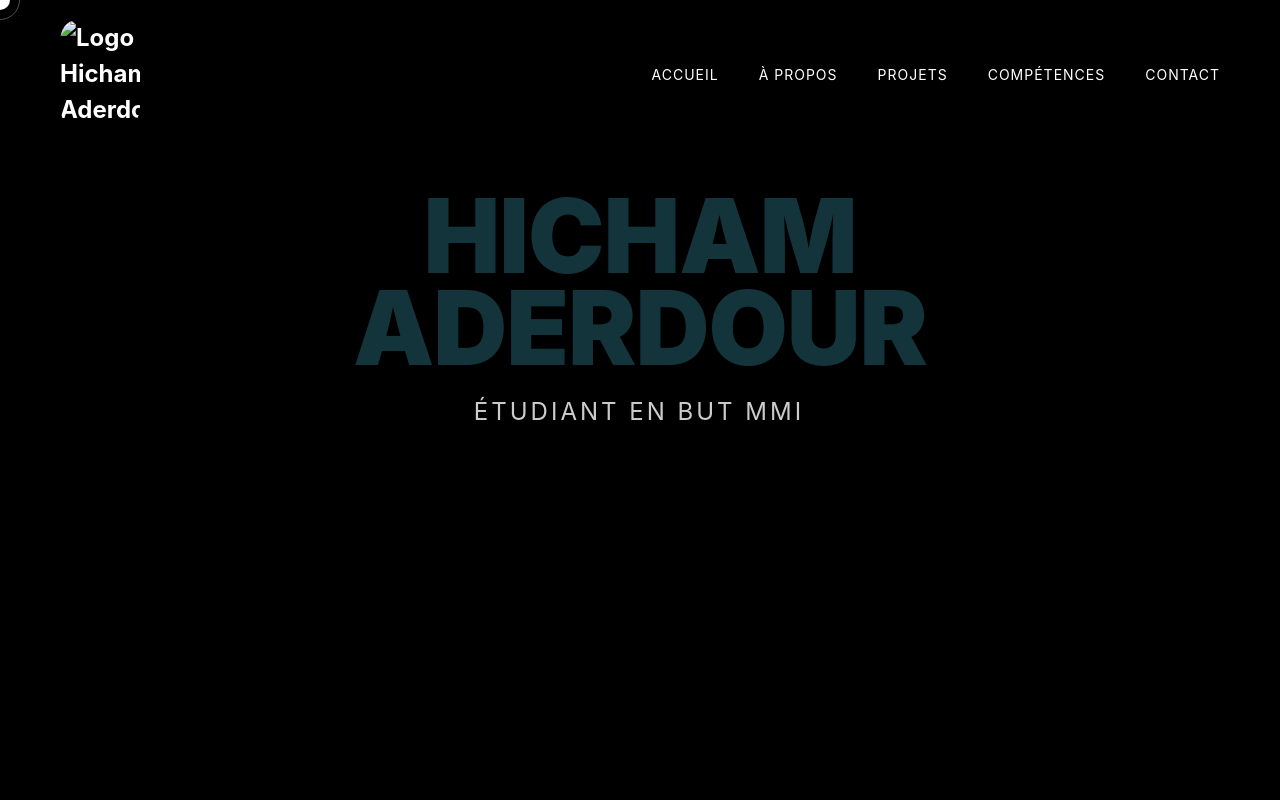
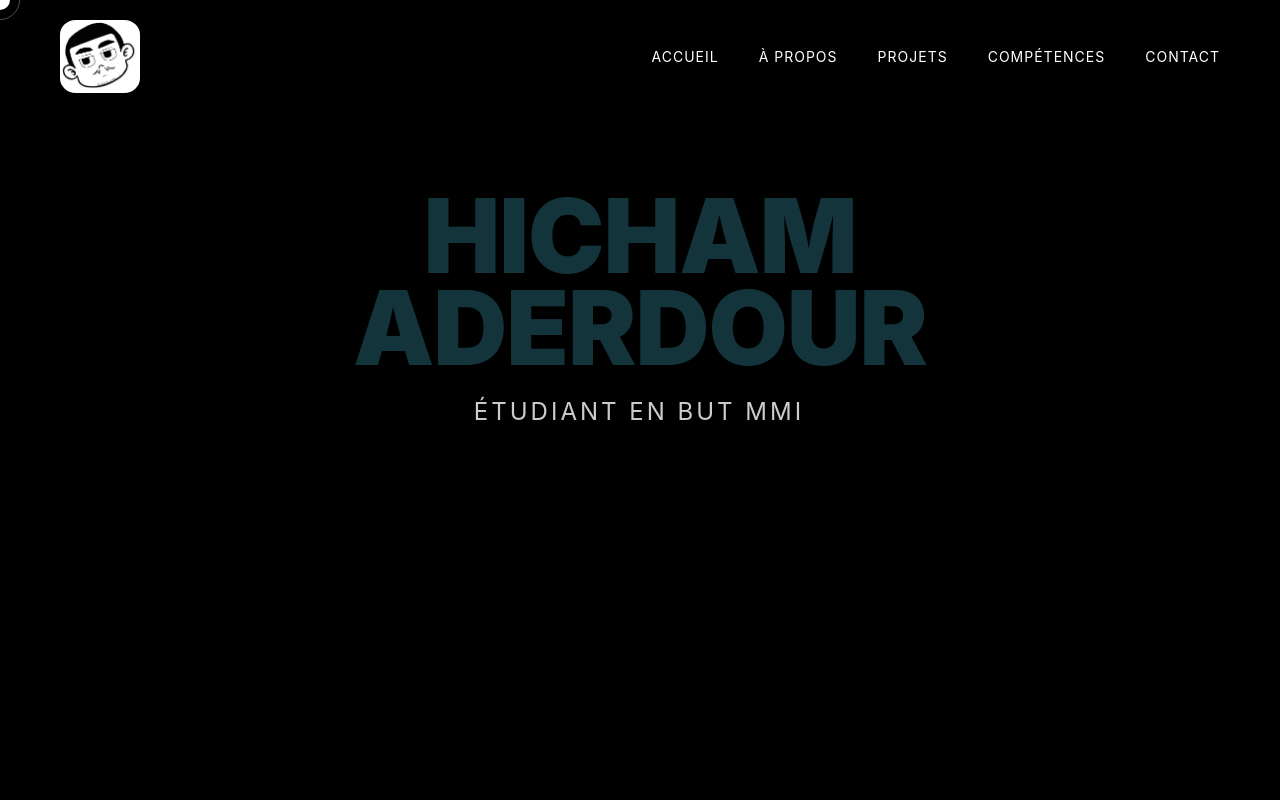
Before and after one commit to LeHich123/ADERDOUR-Hicham-Portfolio, a plain HTML site: page index.html in a window 1280 px wide. Shown: the top 800 px of the page. Drawn offline with Linux system fonts and the light colour scheme; a web font is replaced by a local one.

Commit message:
Update index.html

```diff
--- a/index.html
+++ b/index.html
@@ -23,7 +23,7 @@
     <nav class="navbar">
         <div class="nav-container">
             <div class="nav-logo">
-        <img src="logo-Hicham.png" alt="Logo Hicham Aderdour" class="logo-img">
+        <img src="logo_Hicham.png" alt="Logo Hicham Aderdour" class="logo-img">
   </div>
             <ul class="nav-menu">
                 <li><a href="#home" class="nav-link">Accueil</a></li>
```
